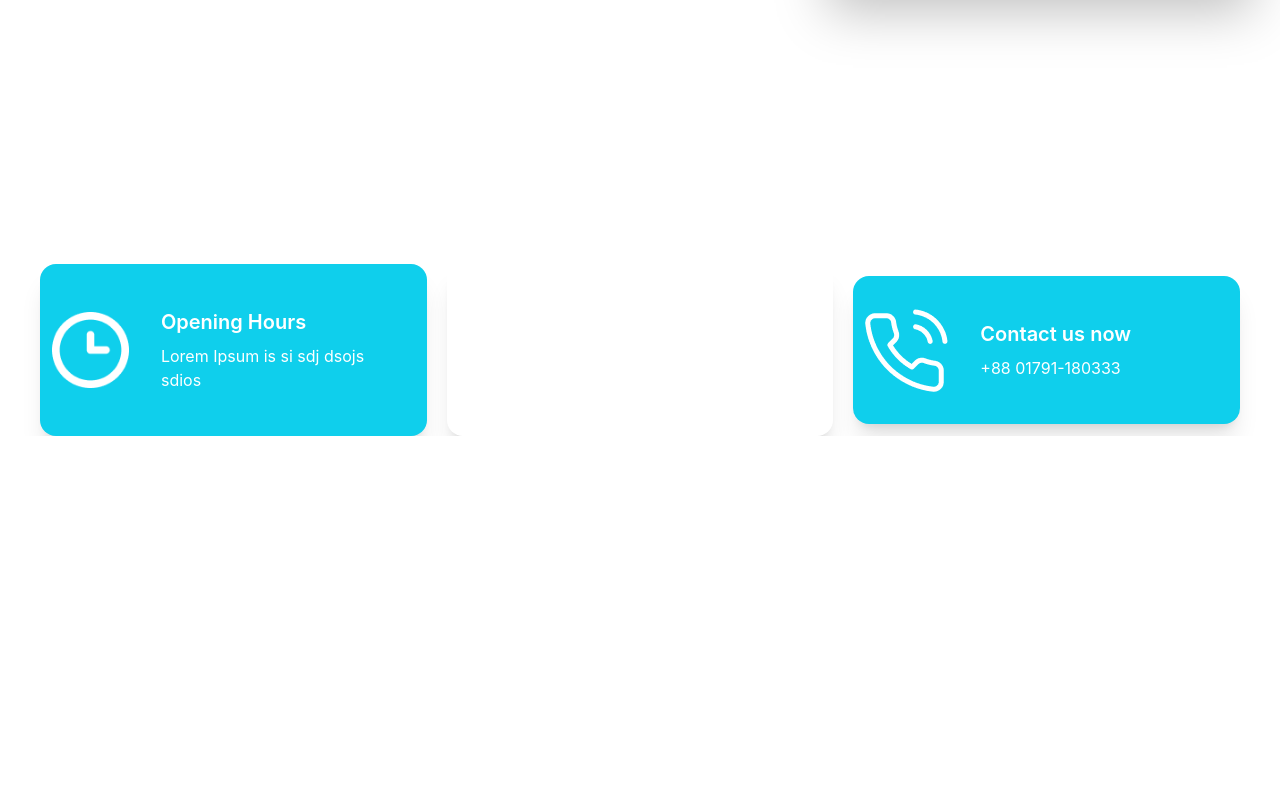
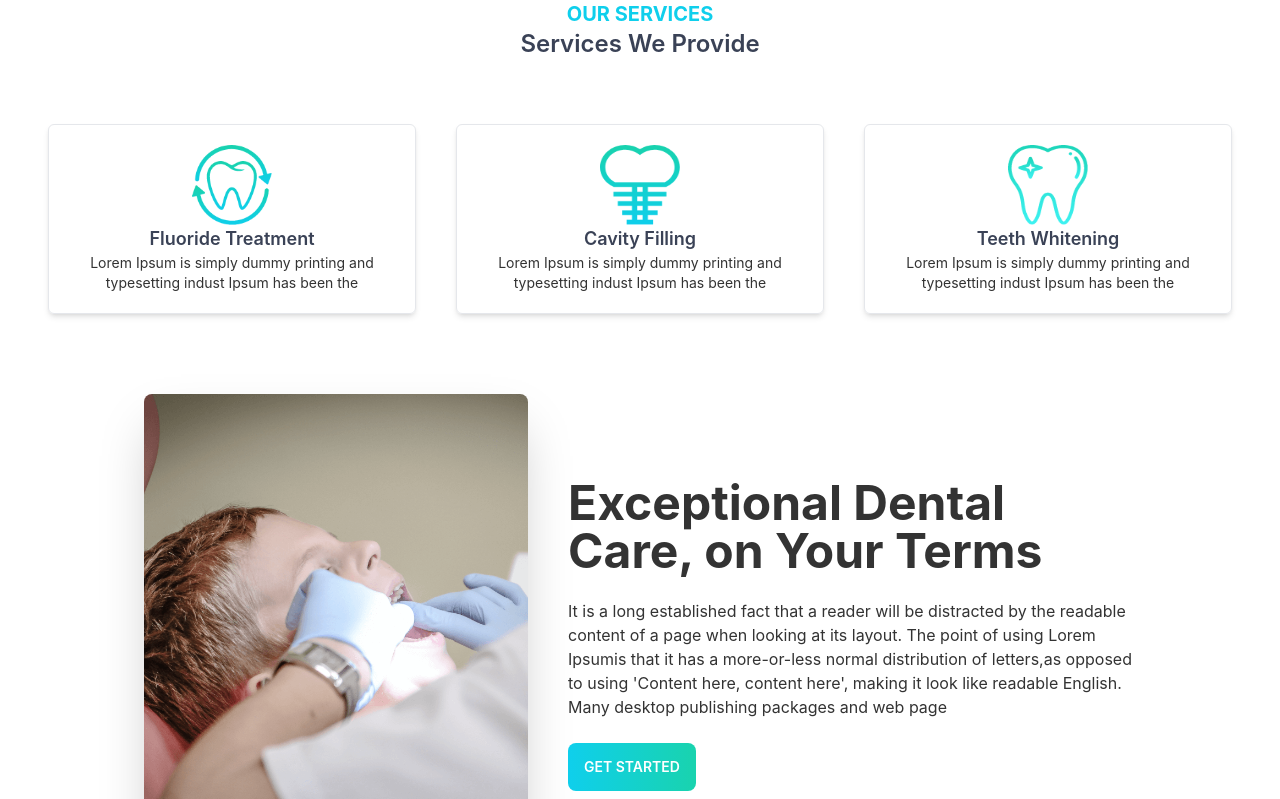
Before and after one commit to MernLearner/doctor-portal, a React (Create React App) app: page / in a window 1280 px wide. Shown: the part 601-1400 px from the top of the page. Before the commit the page ends 1037 px from the top, so only its background shows below. Built offline with nearby package versions, Linux system fonts and the light colour scheme.

Commit message:
service and dental-care done

```diff
--- /dev/null
+++ b/src/components/Pages/Home/Appointment.jsx
@@ -0,0 +1,11 @@
+import React from 'react';
+
+const Appointment = () => {
+    return (
+        <div>
+            aaaaaaaaaaa
+        </div>
+    );
+};
+
+export default Appointment;
--- /dev/null
+++ b/src/components/Pages/Home/DentalCare.jsx
@@ -0,0 +1,20 @@
+import React from 'react';
+import PrimaryButton from '../../Shared/PrimaryButton';
+import treatment from '../../../assets/treatment.png';
+
+const DentalCare = () => {
+    return (
+    <section className="hero text-left lg:px-20">
+            <div className="hero-content flex-col  lg:flex-1 gap-10 lg:flex-row-reverse">
+                <div className='order-1 '>
+                    <h1 className="text-5xl font-bold">Exceptional Dental Care, on Your Terms</h1>
+                    <p className="py-6">It is a long established fact that a reader will be distracted by the readable content of a page when looking at its layout. The point of using Lorem Ipsumis that it has a more-or-less normal distribution of letters,as opposed to using 'Content here, content here', making it look like readable English. Many desktop publishing packages and web page</p>
+                    <PrimaryButton link={'/about'}>get started</PrimaryButton>
+                </div>
+                <img src={treatment} alt={"dentalImage"} className="sm:max-w-sm rounded-lg shadow-2xl lg:order-1"  />
+            </div>
+        </section>
+    );
+};
+
+export default DentalCare;
--- a/src/components/Pages/Home/HeroBottom.jsx
+++ b/src/components/Pages/Home/HeroBottom.jsx
@@ -7,22 +7,22 @@ import HeroBottomSingle from './HeroBottomSingle';
 
 const HeroBottom = () => {
     return (
-        <div className='grid lg:grid-cols-3 grid-cols-1 md:grid-cols-2  gap-5 items-center text-left px-10 mt-10 lg:mt-0'>
+        <div className='grid lg:grid-cols-3 grid-cols-1 md:grid-cols-2  gap-5 items-center text-left  mt-10 lg:mt-0'>
             <HeroBottomSingle
             img={clock}
-            bg={"primary"}
+            bgClass={"bg-gradient-to-r from-primary to-secondary"}
             title={"Opening Hours" }
             desc={"Lorem Ipsum is si sdj dsojs sdios "}
             ></HeroBottomSingle>
             <HeroBottomSingle
             img={place}
-            bg={"accent"}
+            bgClass={"bg-accent"}
             title={"Visit our location" }
             desc={"Brooklyn, NY 10036, United States"}
             ></HeroBottomSingle>
             <HeroBottomSingle
             img={phone}
-            bg={"primary"}
+            bgClass={"bg-gradient-to-r from-primary to-secondary"}
             title={"Contact us now" }
             desc={"+88 01791-180333"}
             ></HeroBottomSingle>
--- a/src/components/Pages/Home/HeroBottomSingle.jsx
+++ b/src/components/Pages/Home/HeroBottomSingle.jsx
@@ -1,11 +1,11 @@
 import React from 'react';
 
 
-const HeroBottomSingle = ({img,bg,title,desc}) => {
-    console.log(`bg-${bg}`);
+const HeroBottomSingle = ({img,bgClass,title,desc}) => {
+
     return (
         <div>
-            <div className={`card card-side shadow-xl  p-3 bg-${bg}` }>
+            <div className={`card card-side shadow-xl  p-3 ${bgClass}` }>
                 <figure><img src={img} alt="img" /></figure>
                 <div className="card-body">
                     <h2 className="card-title text-white">{title}</h2>
--- a/src/components/Pages/Home/HeroSection.jsx
+++ b/src/components/Pages/Home/HeroSection.jsx
@@ -1,18 +1,19 @@
 import React from 'react';
-import { Link } from 'react-router-dom';
+
 import HeroImg from '../../../assets/chair.png'
+import PrimaryButton from '../../Shared/PrimaryButton';
 
 const HeroSection = () => {
     return (
         <div>
-            <div className="hero min-h-screen ">
+            <div className="hero">
                 <div className="hero-content flex-col  lg:flex-row-reverse ">
                     <img src={HeroImg} alt={HeroImg} className="max-w-md rounded-lg shadow-2xl " />
                     <div >
                         <h1 className="text-5xl font-bold text-left">Your New Smile Starts Here!</h1>
                         <p className="py-6 text-left">Lorem Ipsum is simply dummy text of the printing and typesetting industry. Lorem Ipsum has been the industry's standard dummy text ever since the.</p>
                         <div className='text-left'>
-                        <Link to={"/"} className="btn border-0 text-white  bg-gradient-to-r from-primary to-secondary hover:shadow-md">Get Started</Link >
+                        <PrimaryButton link={"/"}>get started</PrimaryButton>
                         </div>
                     </div>
                 </div>
--- a/src/components/Pages/Home/Home.jsx
+++ b/src/components/Pages/Home/Home.jsx
@@ -1,12 +1,22 @@
 import React from 'react';
+import SectionDivider from '../../Shared/SectionDivider';
+import Appointment from './Appointment';
+import DentalCare from './DentalCare';
 import HeroBottom from './HeroBottom';
 import HeroSection from './HeroSection';
+import ServiceSection from './ServiceSection';
 
 const Home = () => {
     return (
-        <div>
+        <div className='px-12'>
             <HeroSection></HeroSection>
             <HeroBottom></HeroBottom>
+            <SectionDivider></SectionDivider>
+            <ServiceSection ></ServiceSection>
+            <SectionDivider></SectionDivider>
+            <DentalCare></DentalCare>
+            <SectionDivider></SectionDivider>
+            <Appointment></Appointment>
         </div>
     );
 };
--- /dev/null
+++ b/src/components/Pages/Home/ServiceItems.jsx
@@ -0,0 +1,15 @@
+import React from 'react';
+
+const ServiceItems = ({ service }) => {
+    return (
+        <div className='border rounded-md p-5  shadow-md'>
+            <div className='text-center mx-auto'>
+                <img className='w-20 h-20 mx-auto' src={service.img} alt={service.title} />
+            </div>
+            <h1 className='text-lg text-accent font-semibold'>{service.title}</h1>
+            <h1 className='text-sm'>{service.desc}</h1>
+        </div>
+    );
+};
+
+export default ServiceItems;
--- /dev/null
+++ b/src/components/Pages/Home/ServiceSection.jsx
@@ -0,0 +1,42 @@
+import React from 'react';
+import SectionTitle from '../../Shared/SectionTitle';
+import fluoride from '../../../assets/fluoride.png';
+import cavity from '../../../assets/cavity.png';
+import whitening from '../../../assets/whitening.png';
+import ServiceItems from './ServiceItems';
+
+const ServiceSection = () => {
+    const services = [
+        {
+            _id: "01",
+            img: fluoride,
+            title: "Fluoride Treatment",
+            desc: "Lorem Ipsum is simply dummy printing and typesetting indust Ipsum has been the"
+        },
+        {
+            _id: "02",
+            img: cavity,
+            title: "Cavity Filling",
+            desc: "Lorem Ipsum is simply dummy printing and typesetting indust Ipsum has been the"
+        },
+        {
+            _id: "03",
+            img: whitening,
+            title: "Teeth Whitening",
+            desc: "Lorem Ipsum is simply dummy printing and typesetting indust Ipsum has been the"
+        },
+    ]
+    return (
+        <section >
+            <SectionTitle title={"OUR SERVICES"} subtitle={"Services We Provide"}></SectionTitle>
+            <div className='grid sm:grid-cols-1 md:grid-cols-2 lg:grid-cols-3 gap-10'>
+                {
+                    services.map(service=><ServiceItems service={service } key={service._id}></ServiceItems>)
+                }
+            </div>
+
+        </section>
+    );
+};
+
+export default ServiceSection;
--- /dev/null
+++ b/src/components/Shared/PrimaryButton.jsx
@@ -0,0 +1,9 @@
+import React from 'react';
+import { Link } from 'react-router-dom';
+const PrimaryButton = ({children,link}) => {
+    return (
+        <Link to={`${link}`} className="btn border-0 text-white  bg-gradient-to-r from-primary to-secondary hover:shadow-md">{children}</Link >
+    );
+};
+
+export default PrimaryButton;
--- /dev/null
+++ b/src/components/Shared/SectionDivider.jsx
@@ -0,0 +1,11 @@
+import React from 'react';
+
+const SectionDivider = () => {
+    return (
+        <div className='my-16'>
+
+        </div>
+    );
+};
+
+export default SectionDivider;
--- /dev/null
+++ b/src/components/Shared/SectionTitle.jsx
@@ -0,0 +1,12 @@
+import React from 'react';
+
+const SectionTitle = ({title,subtitle}) => {
+    return (
+        <div className='text-center mb-16'>
+            <h1 className='text-xl text-primary uppercase font-bold'>{title}</h1>
+            <h2 className='text-2xl text-accent capitalize font-semibold'>{subtitle}</h2>
+        </div>
+    );
+};
+
+export default SectionTitle;
```
